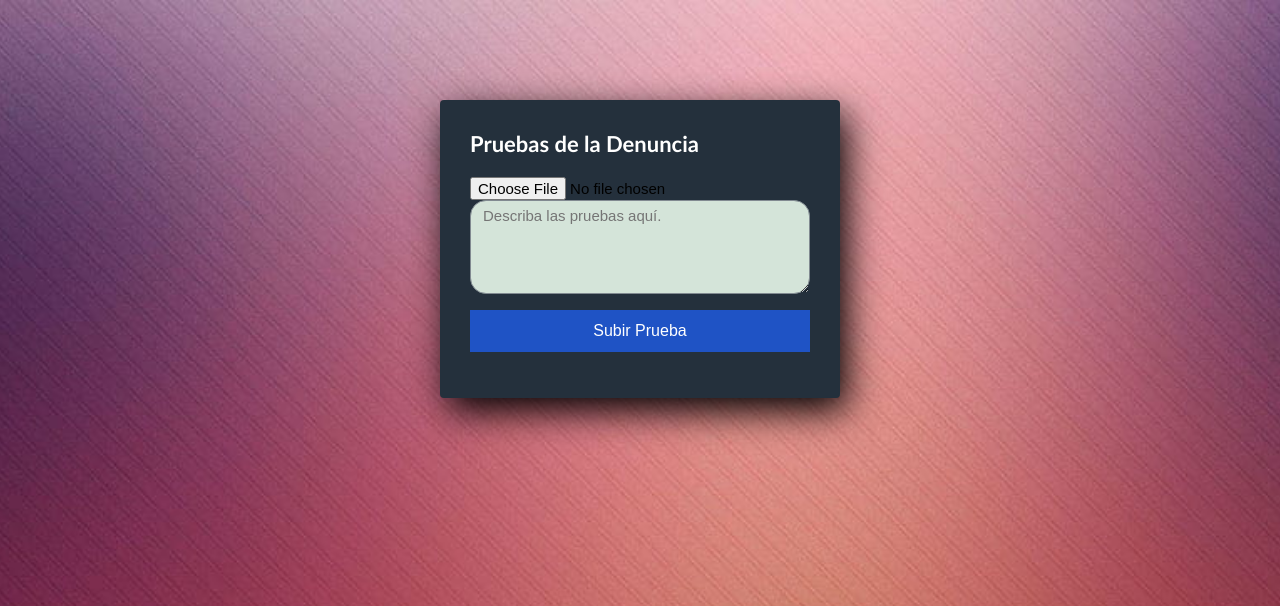
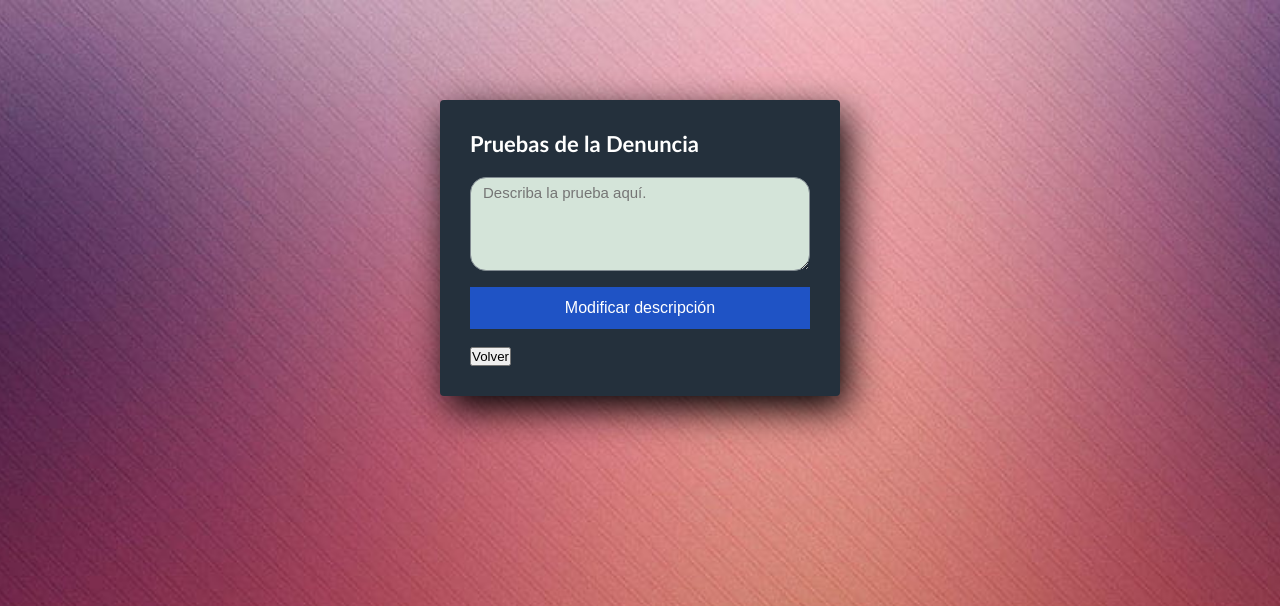
Before and after one commit to samu022/INF281-Sistema-contra-la-violencia, a PHP site: page /pruebaModificar.php in a window 1280 px wide. Shown: the top 606 px of the page. Run offline with PHP 8.4, Linux system fonts and the light colour scheme; data that the repository does not hold is empty.

Commit message:
prueba modificar

```diff
--- a/vista/Reporte_denuncias/geolocalizacionModificar.php
+++ b/vista/Reporte_denuncias/geolocalizacionModificar.php
@@ -27,7 +27,7 @@
     <form id="ubicacionForm" action="" method="post">
         <input type="hidden" id="latitudInput" name="latitud">
         <input type="hidden" id="longitudInput" name="longitud">
-        <button type="submit">Guardar Ubicación</button> <!-- Agrega un botón de envío -->
+        <button type="submit">Modificar Ubicación</button> <!-- Agrega un botón de envío -->
     </form>
 
     <script src="https://unpkg.com/leaflet@1.7.1/dist/leaflet.js"></script>
--- a/vista/Reporte_denuncias/pruebaModificar.php
+++ b/vista/Reporte_denuncias/pruebaModificar.php
@@ -8,16 +8,20 @@
     <title>Pruebas</title>
 </head>
 <body>
-  <form action="" method="POST" enctype="multipart/form-data">
+  <form action="" method="POST" >
     <section class="form-register">
       <h4>Pruebas de la Denuncia</h4>
 
-      <input type="file" name="form_fields[field_3fc0355]" id="form-field-field_3fc0355" class="archivo" data-maxsize="2" data-maxsize-message="This file exceeds the maximum allowed size.">
-      <textarea class="descripcion" name="form_fields[message]" id="form-field-message" rows="4" placeholder="Describa las pruebas aquí." required="required" aria-required="true"></textarea>
 
-      <input class="botons" type="submit" value="Subir Prueba" name="subePrueba">
+      <textarea class="descripcion" name="descripcion" id="descripcion" rows="4" placeholder="Describa la prueba aquí." aria-required="true"><?php echo $descripcion; ?></textarea>
+
+
+      <input class="botons" type="submit" value="Modificar descripción" name="modificaPrueba">
+      <button type="button" class="btn btn-primary mt-3" onclick="window.location.href='../controlador/denunciaModificar.php?cod=<?php echo $codDenunciante; ?>'">Volver</button>
     </section>
   </form>
+
+
   <!--<footer>
         <center>© 2023 Mi Página Web de Denuncias</center>
     </footer>-->
```
Also changed, not shown: controlador/pruebaModificar.php (added, +26 -0 lines).
